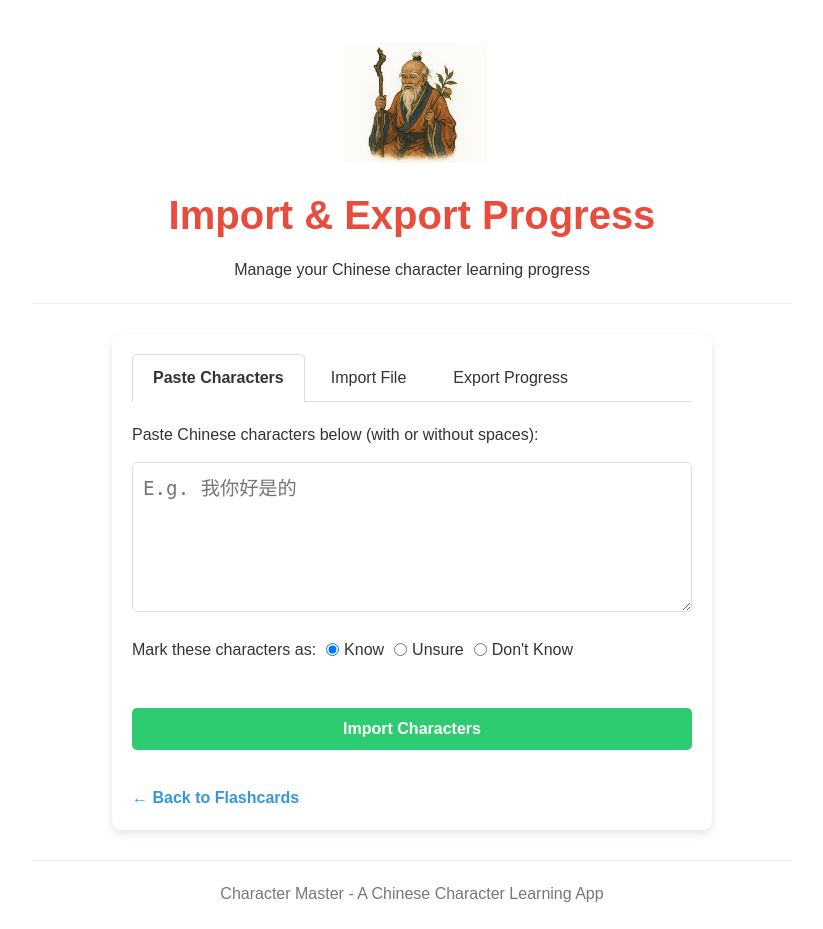
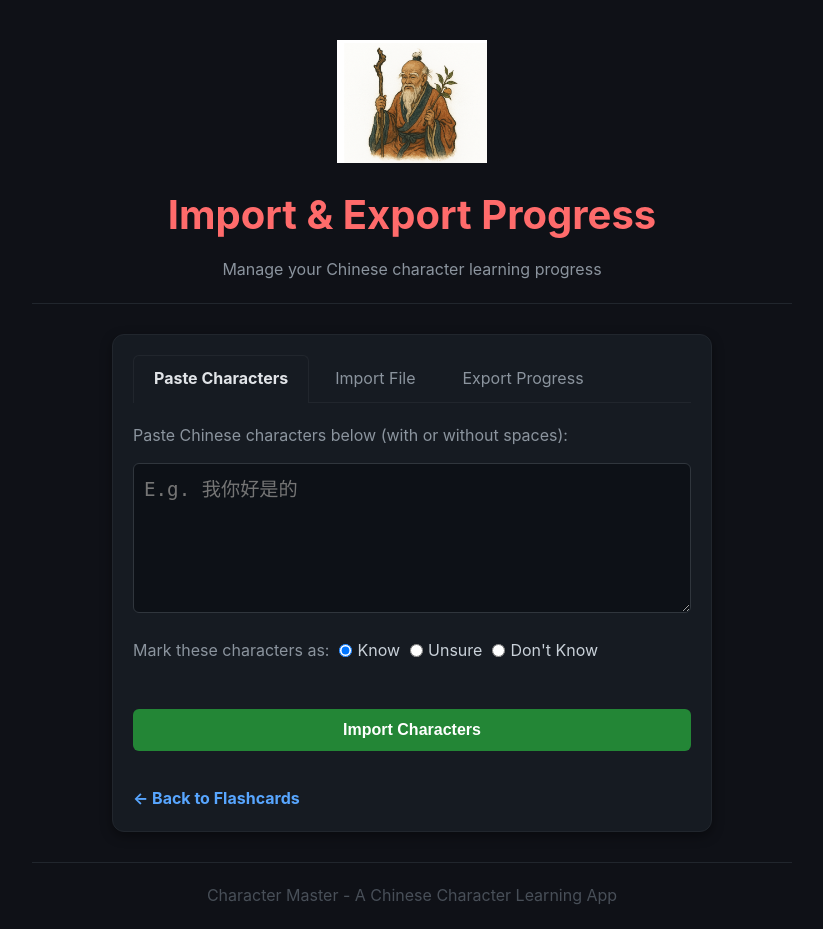
Before and after one commit to toxonaut/ChinChar, a Flask app: page /import-export in a window 1280 px wide. Shown: the whole page, without its empty margins (228-1051 px from the left). Before the commit the page ends 902 px from the top, so only its background shows below. Run offline with Flask 3, Linux system fonts and the light colour scheme; the visitor is signed in with stand-in values (Sample User, id 1); data comes from the database, SQL or seed files in the repository.

Commit message:
Dark modern theme across all pages

```diff
--- a/static/css/styles.css
+++ b/static/css/styles.css
@@ -6,12 +6,12 @@
 }
 
 body {
-    font-family: 'Arial', sans-serif;
+    font-family: -apple-system, BlinkMacSystemFont, 'Segoe UI', Roboto, Oxygen, Ubuntu, sans-serif;
     line-height: 1.6;
     margin: 0;
     padding: 0;
-    background-color: #ffffff;
-    color: #333;
+    background-color: #0f1117;
+    color: #e1e4e8;
 }
 
 .container {
@@ -25,13 +25,17 @@ header {
     text-align: center;
     margin-bottom: 30px;
     padding: 20px 0;
-    border-bottom: 1px solid #eee;
+    border-bottom: 1px solid #21262d;
 }
 
 header h1 {
     font-size: 2.5rem;
-    color: #e74c3c;
+    color: #ff6b6b;
     margin-bottom: 10px;
+}
+
+header p {
+    color: #8b949e;
 }
 
 /* Logo styles */
@@ -307,8 +326,18 @@ footer {
     text-align: center;
     margin-top: 30px;
     padding-top: 20px;
-    border-top: 1px solid #eee;
-    color: #777;
+    border-top: 1px solid #21262d;
+    color: #484f58;
+}
+
+footer a, .footer-link {
+    color: #58a6ff;
+    text-decoration: none;
+}
+
+footer a:hover, .footer-link:hover {
+    color: #79c0ff;
+    text-decoration: underline;
 }
 
 /* Responsive styles */
--- a/templates/import_export.html
+++ b/templates/import_export.html
@@ -10,9 +10,10 @@
             max-width: 600px;
             margin: 0 auto;
             padding: 20px;
-            background-color: white;
-            border-radius: 10px;
-            box-shadow: 0 4px 8px rgba(0, 0, 0, 0.1);
+            background-color: #161b22;
+            border-radius: 12px;
+            border: 1px solid #21262d;
+            box-shadow: 0 4px 12px rgba(0, 0, 0, 0.4);
         }
 
         .import-form {
@@ -21,20 +22,32 @@
             gap: 15px;
         }
 
+        .import-form label {
+            color: #8b949e;
+        }
+
         .import-textarea {
             min-height: 150px;
             padding: 10px;
-            border: 1px solid #ddd;
-            border-radius: 5px;
+            border: 1px solid #30363d;
+            border-radius: 6px;
             font-size: 1.2rem;
+            background-color: #0d1117;
+            color: #e1e4e8;
+        }
+
+        .import-textarea:focus {
+            outline: none;
+            border-color: #58a6ff;
+            box-shadow: 0 0 0 3px rgba(31, 111, 235, 0.3);
         }
 
         .import-button {
             padding: 12px 20px;
-            background-color: #2ecc71;
+            background-color: #238636;
             color: white;
             border: none;
-            border-radius: 5px;
+            border-radius: 6px;
             font-size: 1rem;
             font-weight: bold;
             cursor: pointer;
@@ -78,26 +91,29 @@
             line-height: 40px;
             text-align: center;
             font-size: 1.5rem;
-            background-color: #f8f9fa;
-            border-radius: 5px;
+            background-color: #1c2128;
+            border: 1px solid #30363d;
+            border-radius: 6px;
+            color: #e1e4e8;
         }
 
         .back-link {
             display: inline-block;
             margin-top: 20px;
-            color: #3498db;
+            color: #58a6ff;
             text-decoration: none;
             font-weight: bold;
         }
 
         .back-link:hover {
+            color: #79c0ff;
             text-decoration: underline;
         }
 
         .tabs {
             display: flex;
             margin-bottom: 20px;
-            border-bottom: 1px solid #ddd;
+            border-bottom: 1px solid #21262d;
         }
 
         .tab {
@@ -105,16 +121,23 @@
             cursor: pointer;
             border: 1px solid transparent;
             border-bottom: none;
-            border-radius: 5px 5px 0 0;
+            border-radius: 6px 6px 0 0;
             margin-right: 5px;
+            color: #8b949e;
+            transition: color 0.2s;
+        }
+
+        .tab:hover {
+            color: #e1e4e8;
         }
 
         .tab.active {
-            background-color: white;
-            border-color: #ddd;
-            border-bottom-color: white;
+            background-color: #161b22;
+            border-color: #21262d;
+            border-bottom-color: #161b22;
             margin-bottom: -1px;
             font-weight: bold;
+            color: #e1e4e8;
         }
 
         .tab-content {
@@ -172,12 +205,17 @@
             display: flex;
             gap: 10px;
             margin-top: 10px;
+            color: #8b949e;
         }
 
         .familiarity-option {
             display: flex;
             align-items: center;
             gap: 5px;
+        }
+
+        .familiarity-option label {
+            color: #c9d1d9;
         }
 
         .export-options {
```
Also changed, not shown: other parts of static/css/styles.css (+44 -29 lines), other parts of templates/import_export.html (+21 -11 lines), templates/character_list.html (+25 -16 lines), templates/import.html (+55 -26 lines), templates/login.html (+38 -20 lines).
